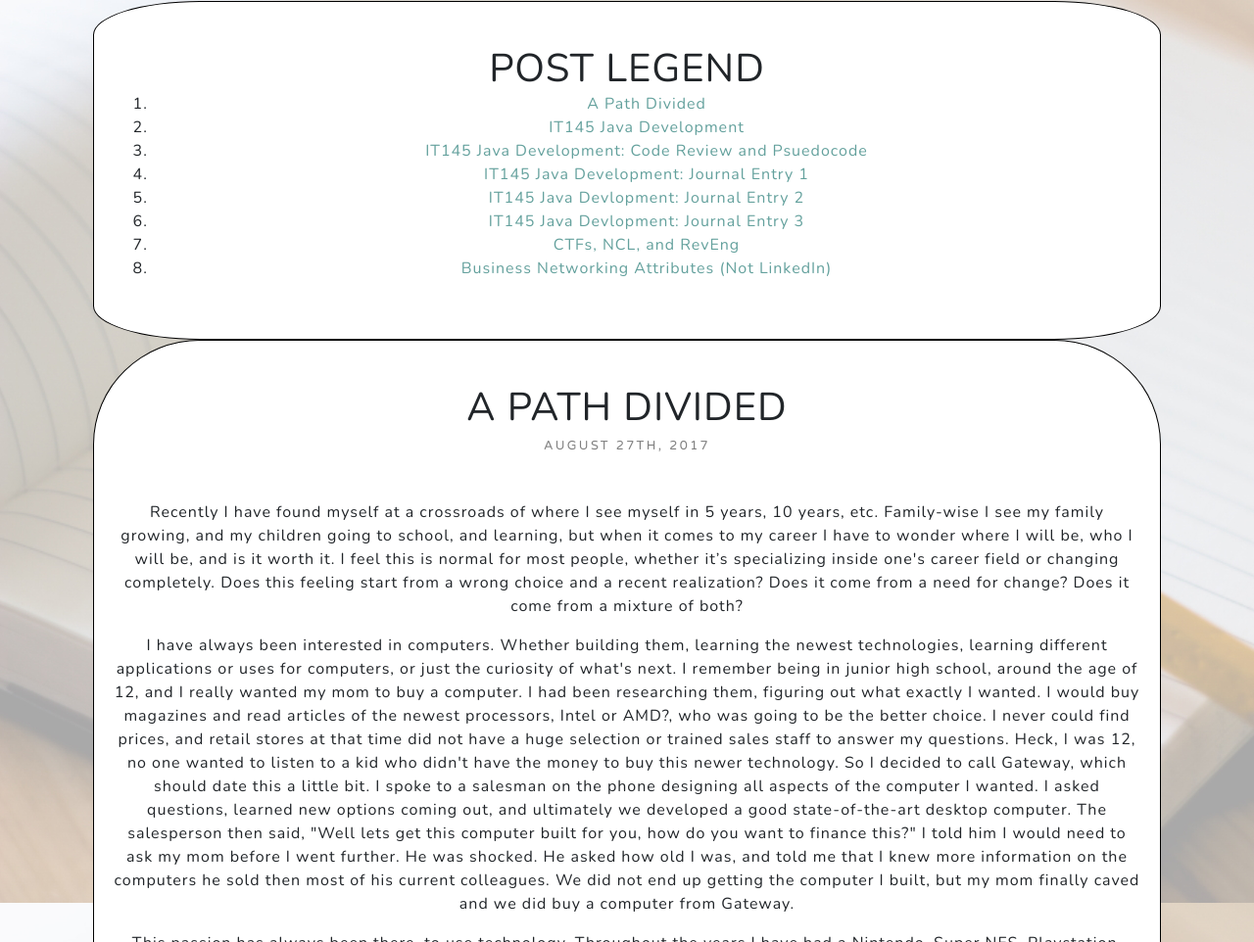
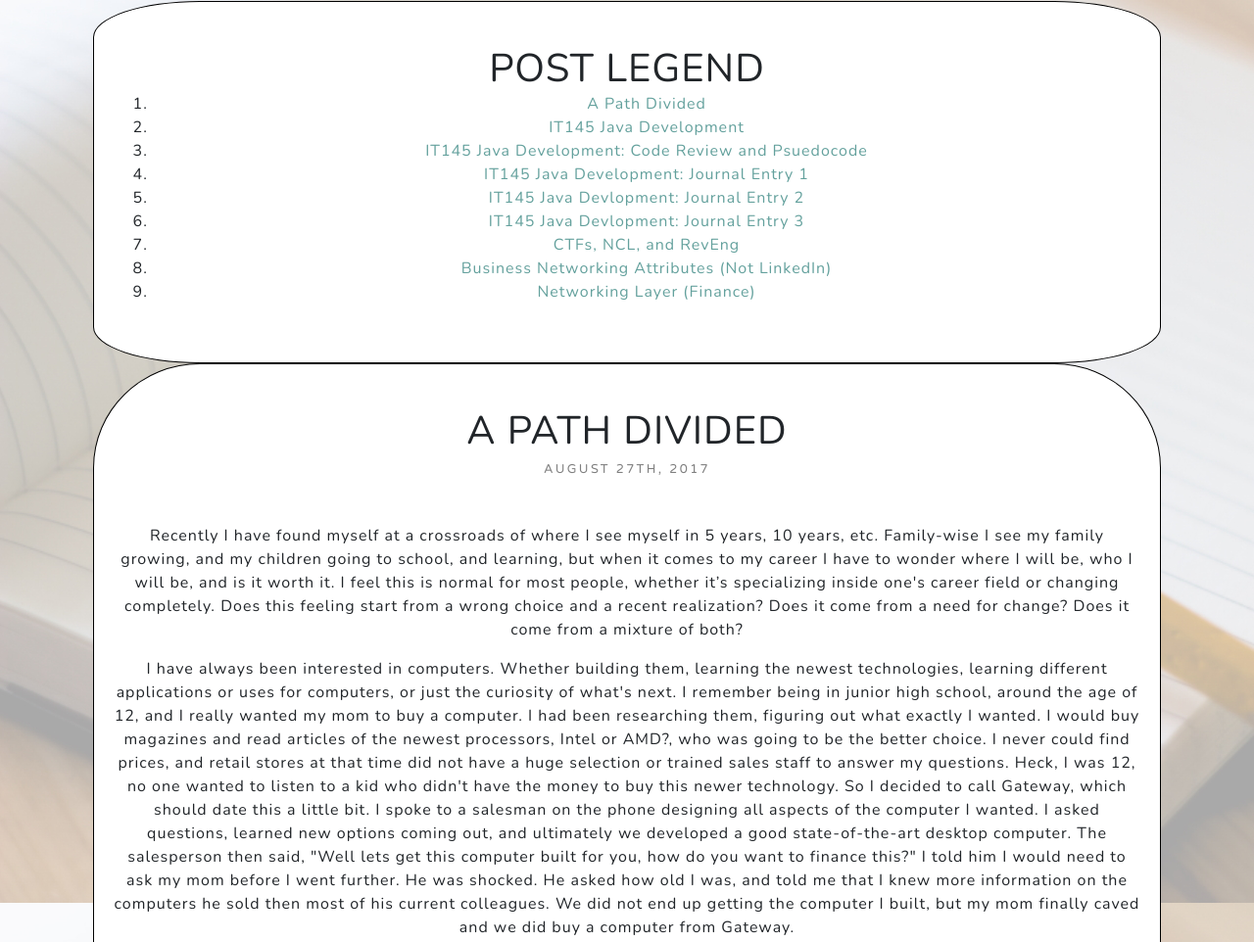
Before and after one commit to sproutecks2125/sproutecks2125.github.io, a plain HTML site: page blog.html in a window 1280 px wide. Shown: the part 879-1841 px from the top of the page at 98% size. Drawn offline with nearby package versions, Linux system fonts and the light colour scheme.

Commit message:
Add new post in legend

```diff
--- a/blog.html
+++ b/blog.html
@@ -77,6 +77,7 @@
             <li><a href="#post6">IT145 Java Devlopment: Journal Entry 3</a></li>
             <li><a href="#post7">CTFs, NCL, and RevEng</a></li>
             <li><a href="#post8">Business Networking Attributes (Not LinkedIn)</a></li>
+            <li><a href="#post9">Networking Layer (Finance)</a>
           </ol>
         </div>
       </div>
@@ -281,10 +282,10 @@
 
       <div class="card py-4 h-100">
         <div class="card-body text-center">
-          <h1 id="post8" class="mx-auto my-0 text-uppercase">Networking Layer (Finance)</h1>
+          <h1 id="post9" class="mx-auto my-0 text-uppercase">Networking Layer (Finance)</h1>
           <h3 class="text-black-50 mx-auto mt-2 mb-5">September 27th, 2020</h3>
           <h2><strong>Prompt</strong></h2>
-          <p>Use the same industry you used in the Module One discussion (FINANCIAL). Identify one of the layers within this model and provide a summary of how it functions within a network of that industry. In your main post, explain why that layer is essential to the architecture configuration of the network.</p>
+          <p>Identify one of the layers within this model and provide a summary of how it functions within a network of that industry. In your main post, explain why that layer is essential to the architecture configuration of the network.</p>
           <h2><strong>Introduction</strong></h2>
           <p>The OSI Model is a series of layers that divide the actions of all network transactions when packets are sent and received. Each layer 1 thru 7 builds on the other to develop a packet of data. Sometimes an industry can maintain all layers and other times some layers are sourced from a third party. You use these layers at home, as well.</p>
           <h2><strong>Layer Three</strong></h2>
```
